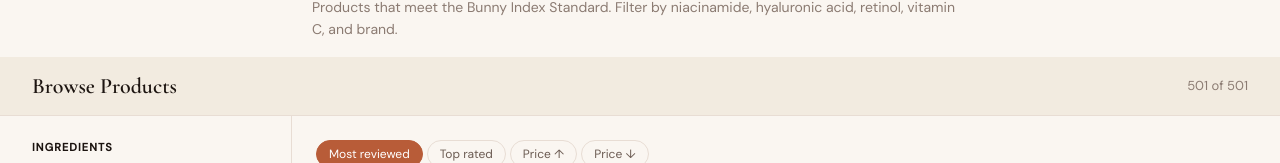
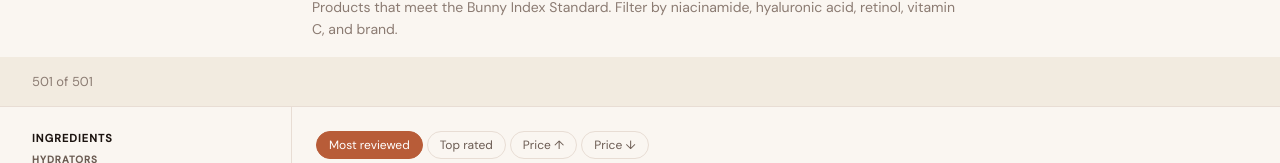
Before and after one commit to nickcorman-cloud/bunnyindex, a Next.js app: page /directory in a window 1280 px wide. Shown: the part 136-299 px from the top of the page. Built offline with nearby package versions, Linux system fonts and the light colour scheme.

Commit message:
P2 search titles: src/app/directory/DirectoryClient.js

```diff
--- a/src/app/directory/DirectoryClient.js
+++ b/src/app/directory/DirectoryClient.js
@@ -166,7 +166,6 @@
     <>
       <div className="dir-header">
         <div className="dir-header-inner">
-          <div style={{fontFamily:"'Cormorant Garamond',serif",fontSize:22,fontWeight:600,color:'var(--ink)'}}>Browse Products</div>
           <span className="result-count">{filtered.length} of {products.length}</span>
         </div>
       </div>
```
